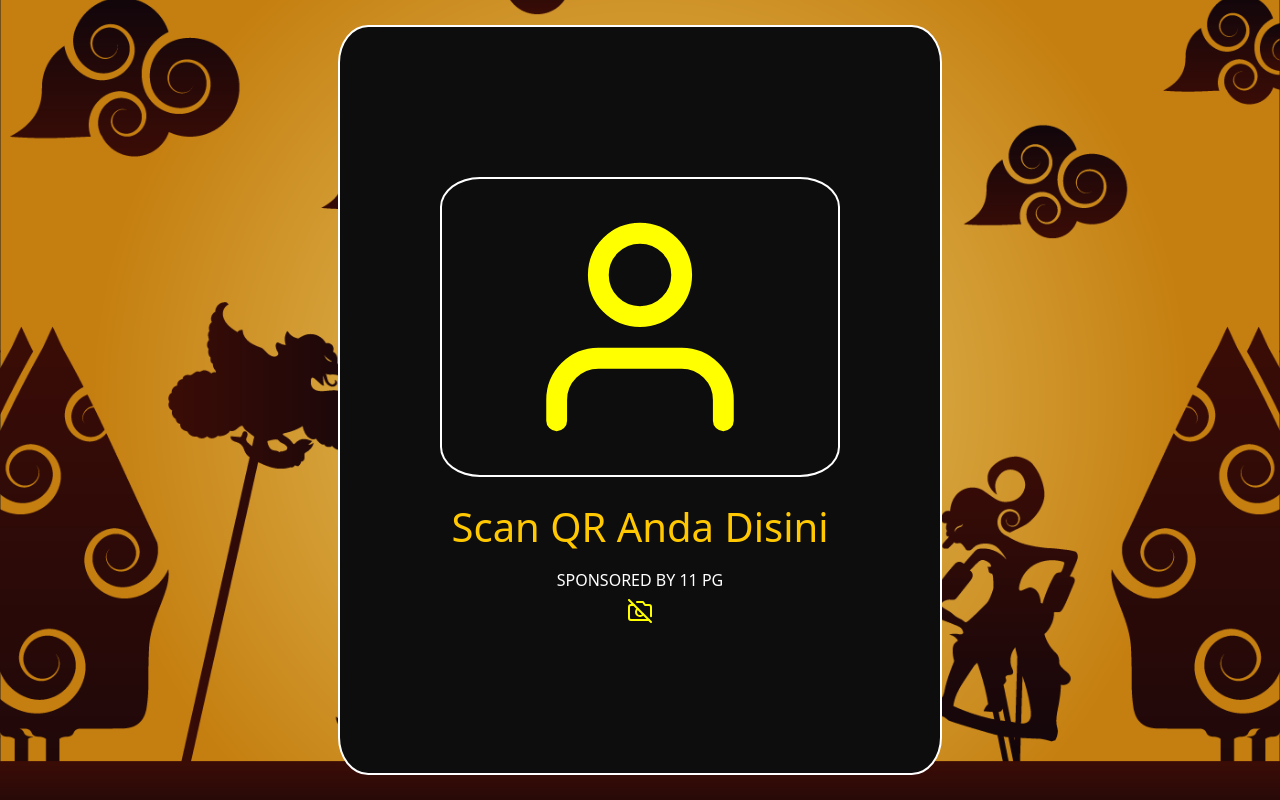
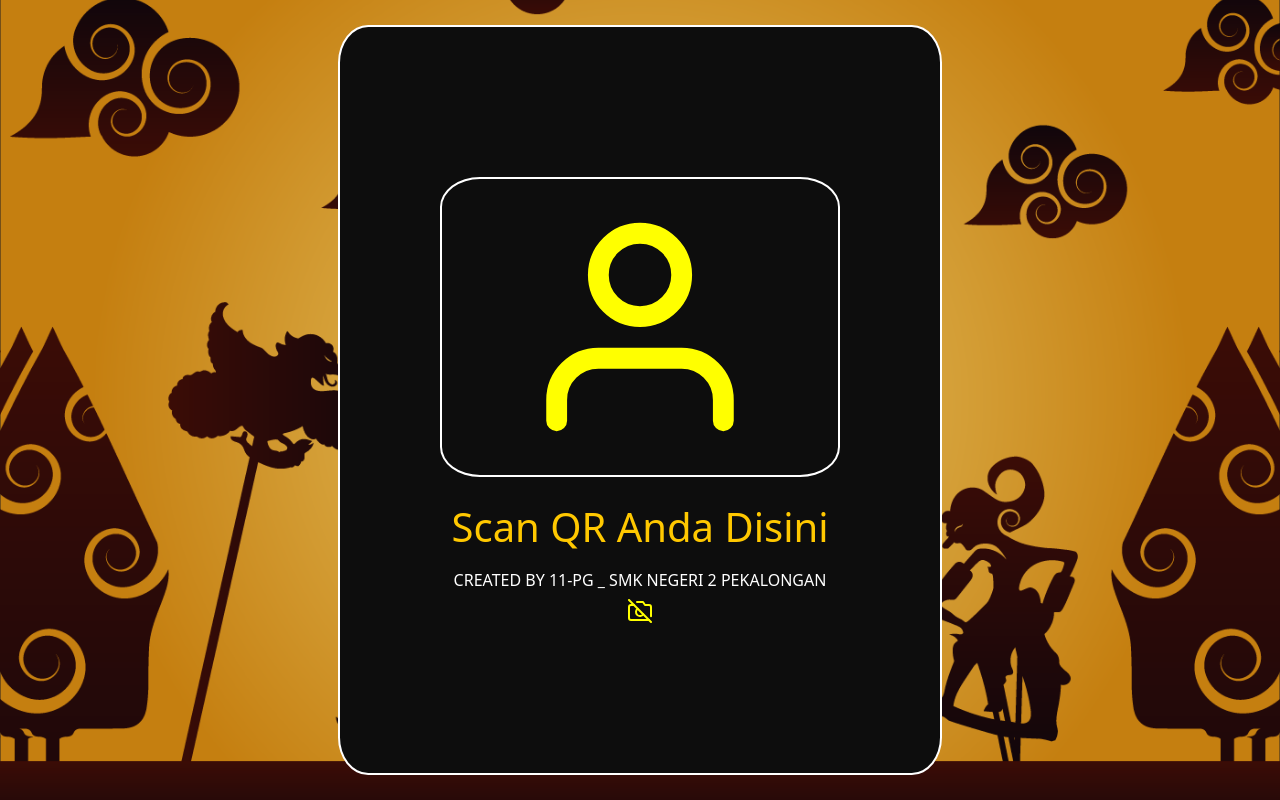
Before and after one commit to aghiez/TiketSeru, a plain HTML site: page index.html in a window 1280 px wide. Drawn offline with nearby package versions, Linux system fonts and the light colour scheme.

Commit message:
Update index.html

```diff
--- a/index.html
+++ b/index.html
@@ -23,7 +23,7 @@
           <div class="title">
             <h1>Scan QR Anda Disini</h1>
             <h6 style="color: #ffffff; margin-top: 20px;">
-              SPONSORED BY 11 PG
+              CREATED BY 11-PG _ SMK NEGERI 2 PEKALONGAN
             </h6>
           </div>
         </div>
```
